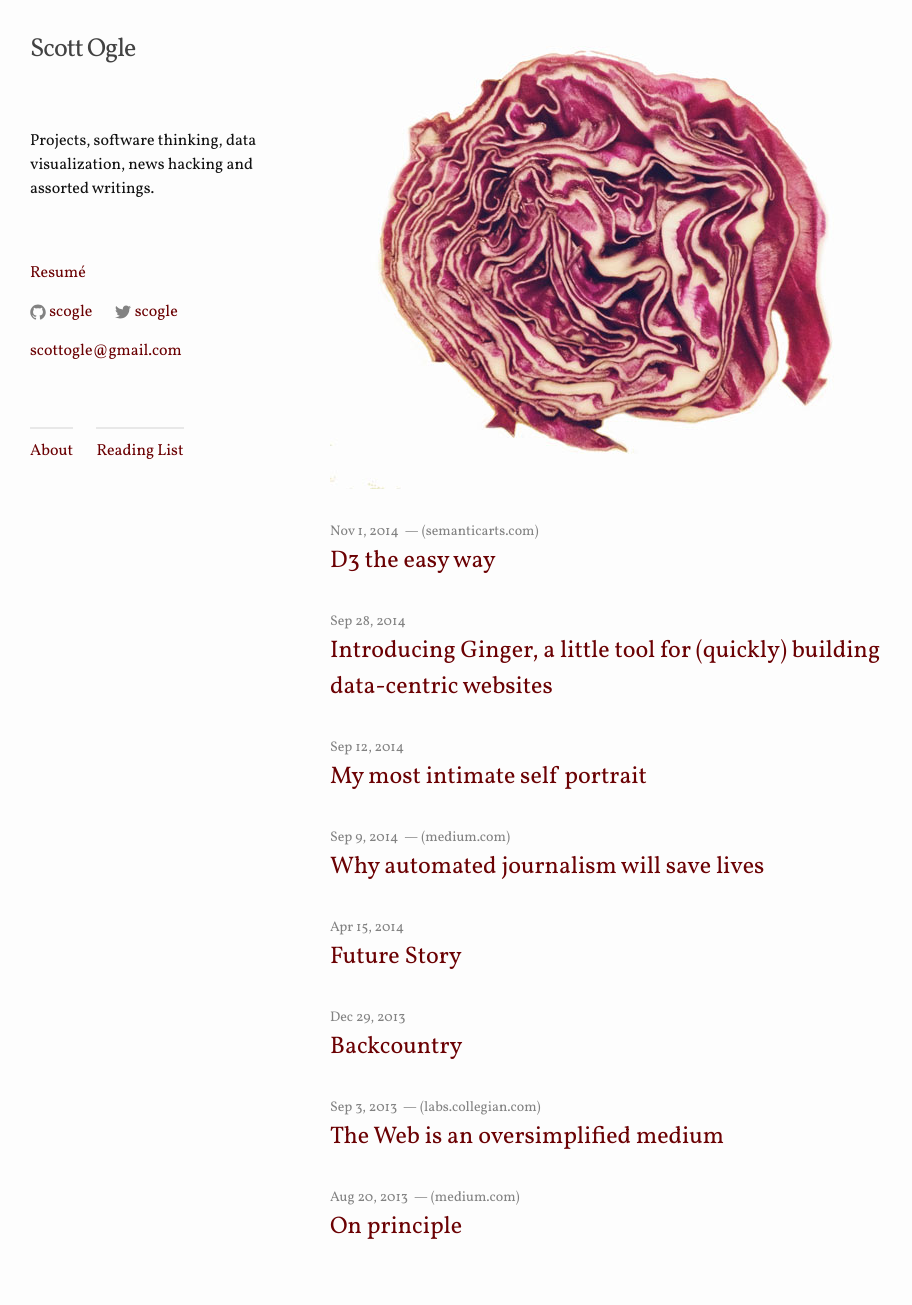
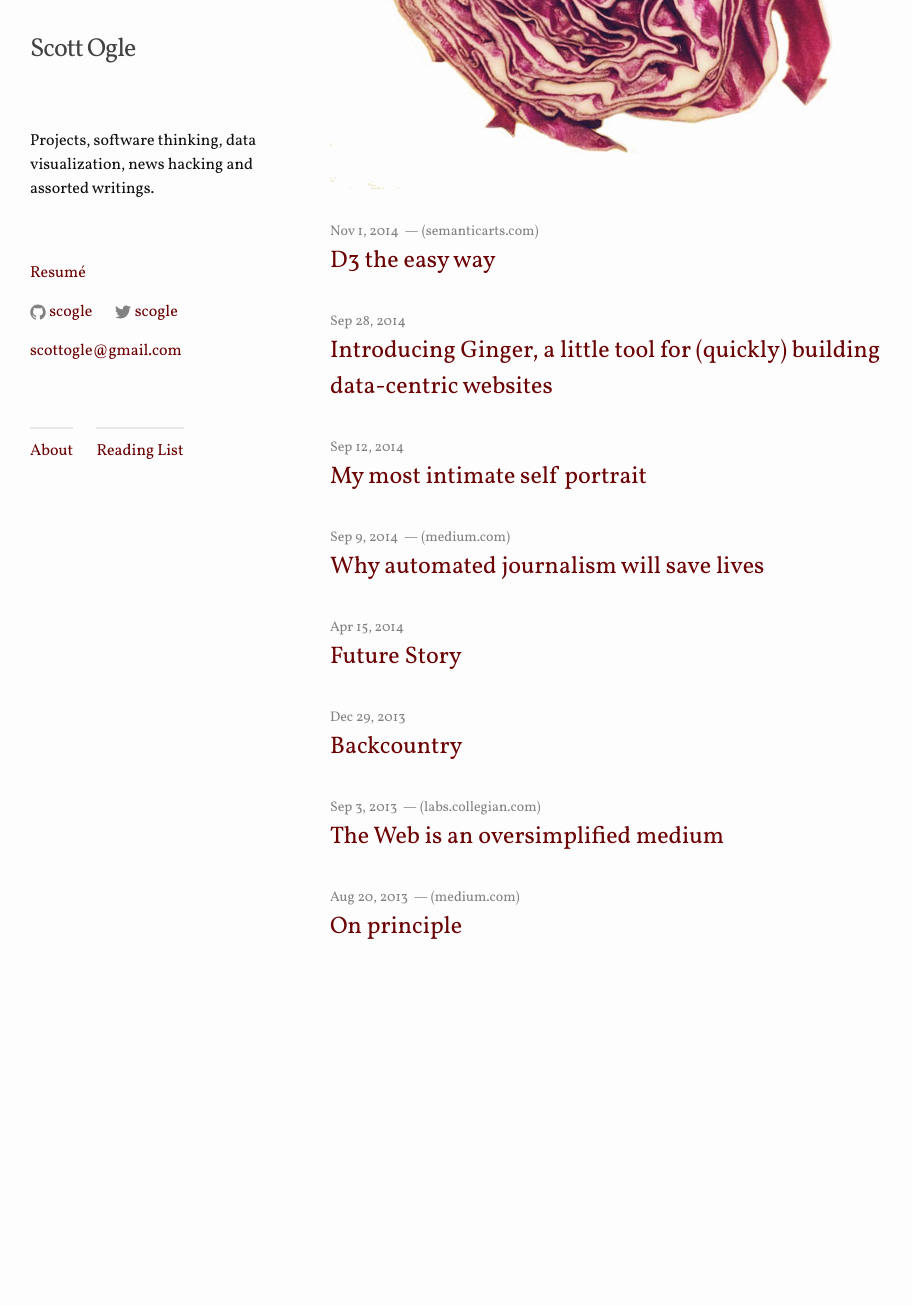
Before and after one commit to scogle/scogle.github.io, a Jekyll site: the page built from index.html, in a window 1280 px wide. Shown: the whole page, without its empty margins (0-912 px from the left). Built offline with Jekyll 4.4.1, drawn with Linux system fonts in a browser that asks for light colours; after the commit the page ends 1005 px from its top, so only the background shows below that.

Commit message:
tweaked header image

```diff
--- a/_sass/_layout.scss
+++ b/_sass/_layout.scss
@@ -88,7 +88,7 @@
     }
 }
 
-.header-image { margin-bottom: 30px; }
+.header-image { margin: -300px 0 30px 0; }
 
 
 /**
```
